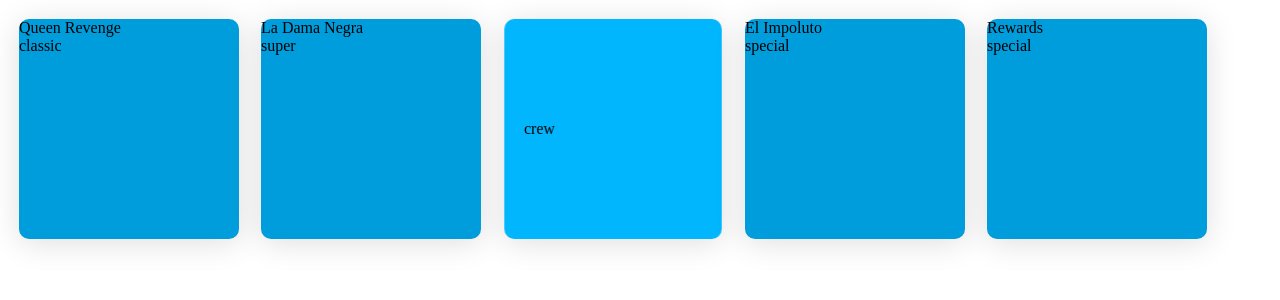
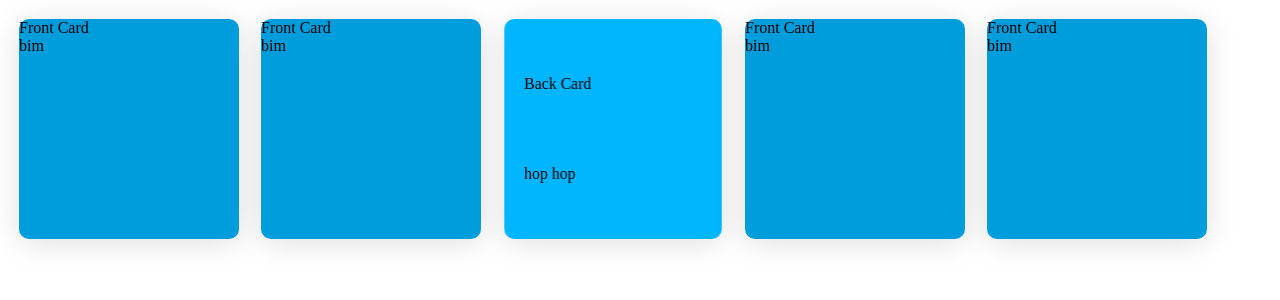
Before and after one commit to keyobs/react-mozaique-show, a React app: page / in a window 1280 px wide. Shown: the top 300 px of the page. Built offline with nearby package versions, Linux system fonts and the light colour scheme.

Commit message:
extract cards

```diff
--- a/src/components/Mozaique.tsx
+++ b/src/components/Mozaique.tsx
@@ -125,14 +125,31 @@ const Card = (props: { spaceship: ISpaceships; isFlipped: boolean }) => {
         onMouseLeave={onMouseLeave}
       >
         <div id='frontCard' style={styles.front}>
-          <div>{spaceship.name}</div>
-          <div>{spaceship.model}</div>
+          <FrontCard />
         </div>
 
         <div id='backCard' style={styles.back}>
-          crew
+          <BackCard />
         </div>
       </div>
     </div>
   );
 };
+
+const FrontCard = () => {
+  return (
+    <>
+      <div>Front Card</div>
+      <div>bim</div>
+    </>
+  );
+};
+
+const BackCard = () => {
+  return (
+    <>
+      <div>Back Card</div>
+      <div>hop hop</div>
+    </>
+  );
+};
```
